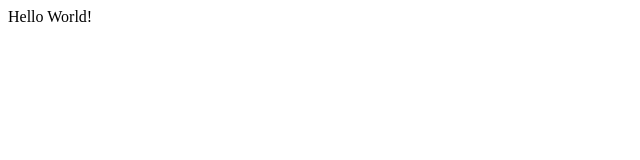
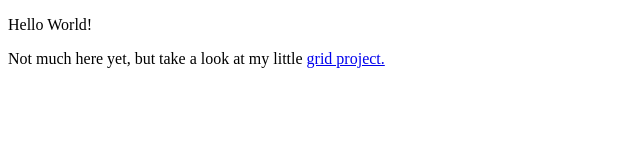
Before and after one commit to andosteinmetz/andosteinmetz.github.io, a plain HTML site: page index.html in a window 1280 px wide. Shown: the whole page, without its empty margins (0-640 px from the left). Drawn offline with Linux system fonts and the light colour scheme.

Commit message:
added a link to sass grundrisse

```diff
--- a/index.html
+++ b/index.html
@@ -4,6 +4,7 @@
         <title>Andrew Steinmetz</title>
     </head>
     <body>
-        Hello World!
+        <p>Hello World!</p>
+        <p>Not much here yet, but take a look at my little <a href="/sass_gurndrisse">grid project.</a></p>
     </body>
 </html>
```
